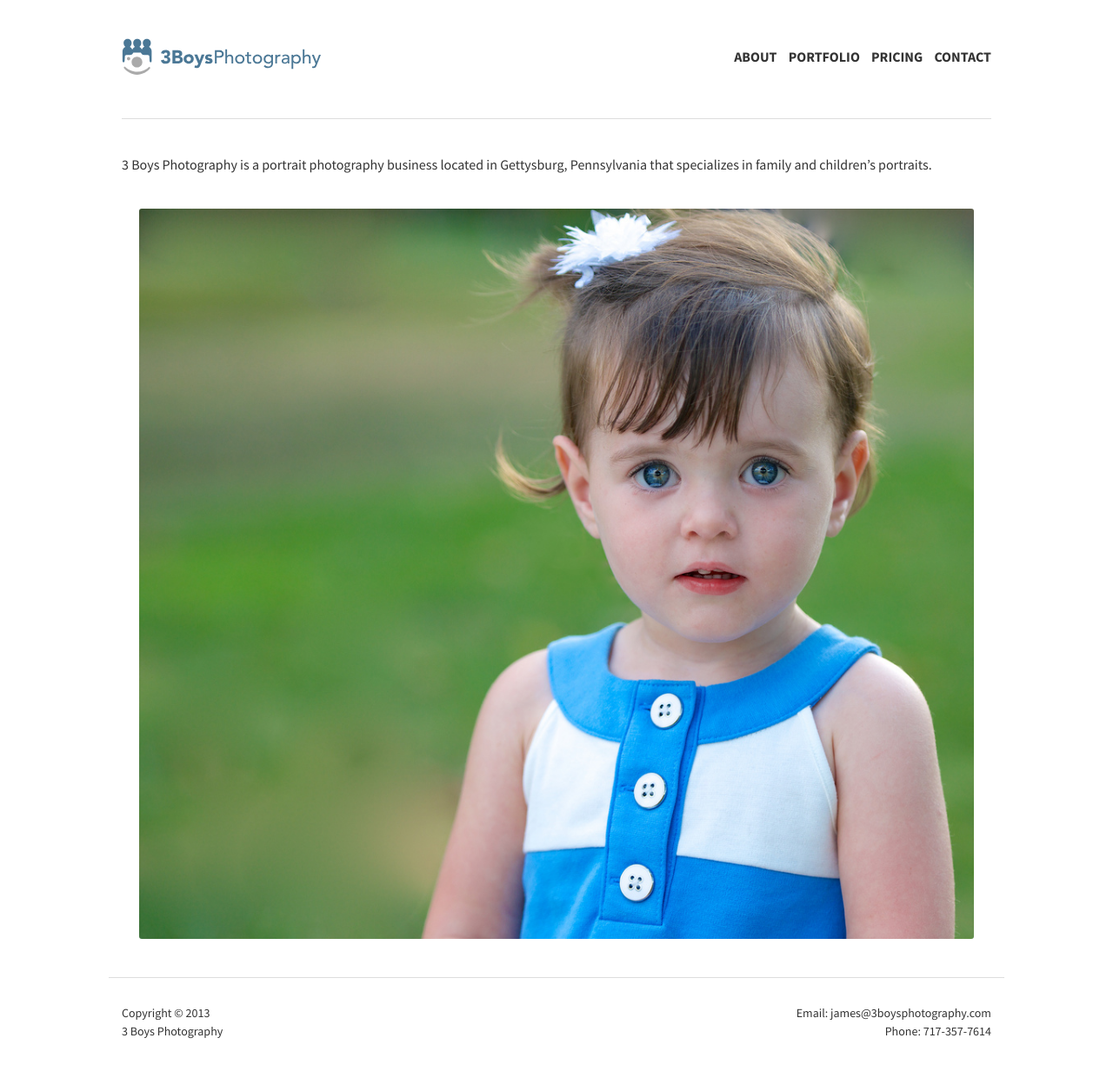
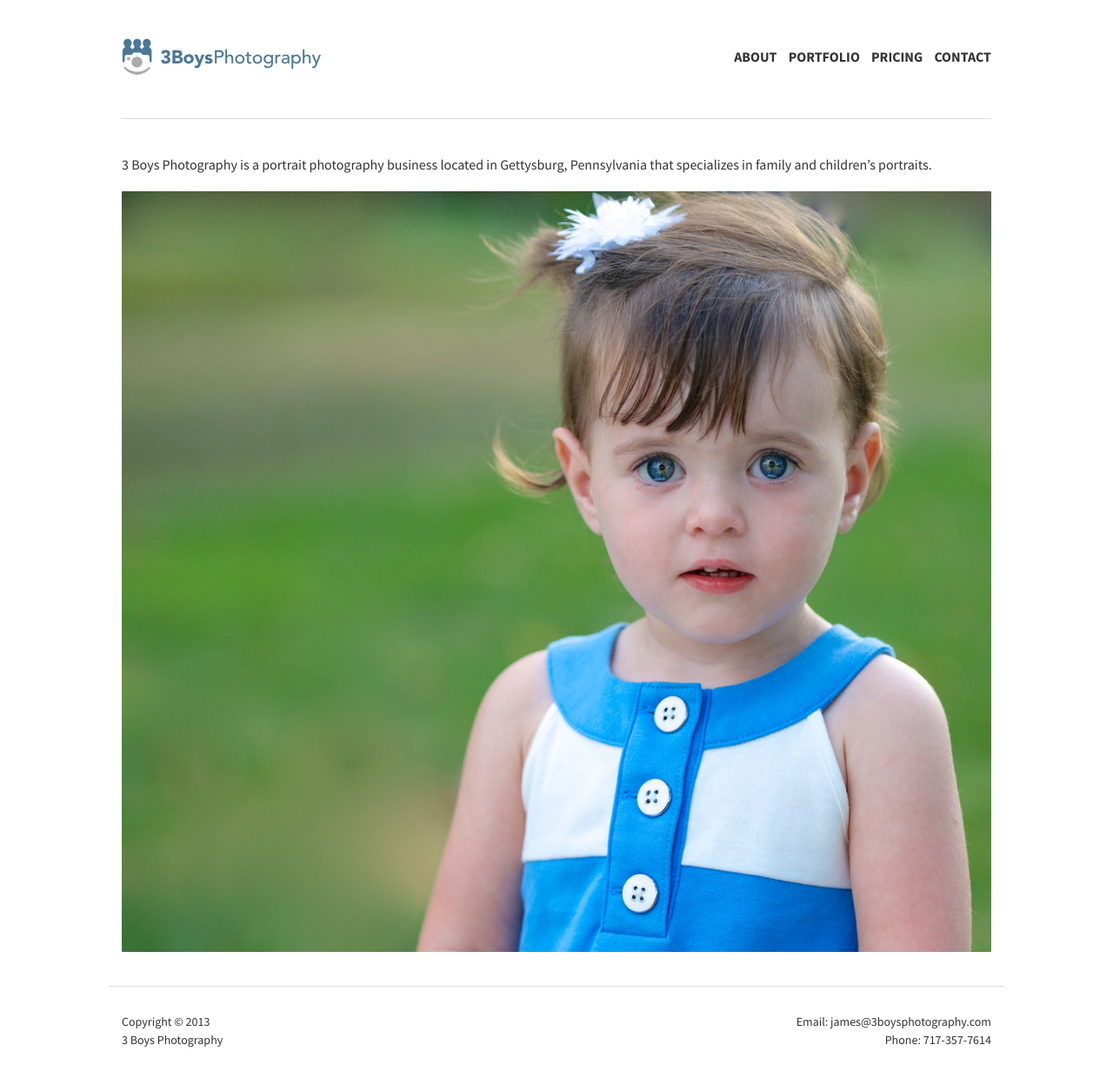
Before and after one commit to 3boysphotography/3boysphotography.github.io, a Jekyll site: the page built from index.md, in a window 1280 px wide. Shown: the whole page at 87% size. Built offline with Jekyll 4.4.1, drawn with Linux system fonts in a browser that asks for light colours; Markdown is read by kramdown in place of the engine named in the settings.

Commit message:
removed image bg and padding with white bg

```diff
--- a/css/smplgrd.css
+++ b/css/smplgrd.css
@@ -93,11 +93,8 @@ img {
 }
 
 .content p:first-child { margin-top: 0; }
-.w-photo {
-  background-color: #ffffff;
-  padding: 10px 10px 5px;
-}
-.photo-img { border-radius: 3px; }
+.w-photo { margin: 0 0 10px 0; }
+.photo-img { border-radius: 1px; }
 
 .footer {
   border-top: 1px solid #dddddd;
@@ -124,8 +121,5 @@ img {
     margin-left: 10px;
     margin-right: 0;
   }
-  .w-photo {
-    padding: 20px 20px 15px;
-  }
   .contact-info { text-align: right; }
 }
```
